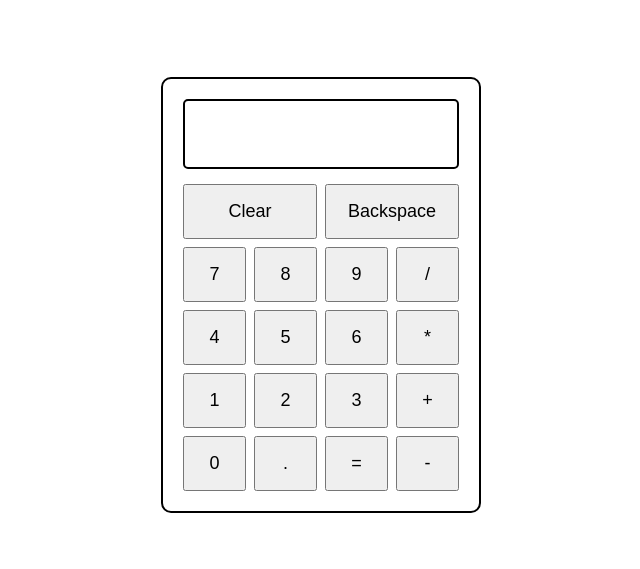
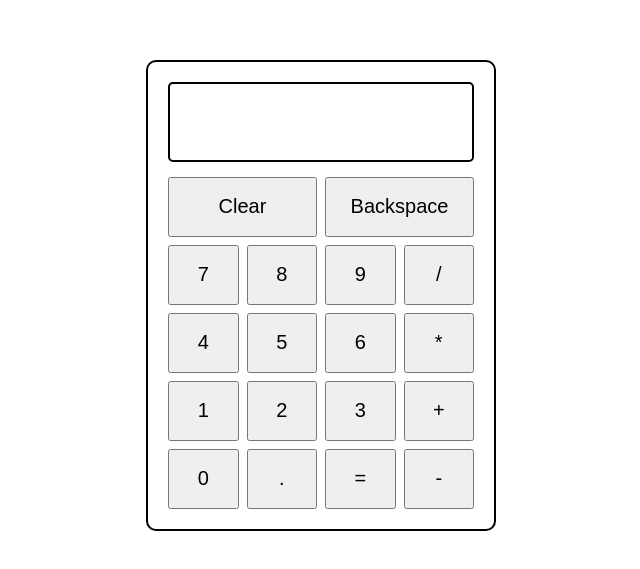
Before and after one commit to 0ishaansharma0/test, a plain HTML site: page projects/calc/index.html in a window 1280 px wide. Shown: the part 105-674 px from the top of the page, without its empty margins (319-959 px from the left). Drawn offline with Linux system fonts and the light colour scheme.

Commit message:
some styling

```diff
--- a/projects/calc/style.css
+++ b/projects/calc/style.css
@@ -14,7 +14,7 @@ body {
 }
 
 .calculator {
-    width: 320px;
+    width: 350px;
     padding: 20px;
 
     border: 2px solid black;
@@ -22,7 +22,9 @@ body {
 }
 
 .display {
-    min-height: 70px;
+    width: 100%;
+    height: 80px;
+
     margin-bottom: 15px;
     padding: 15px;
 
@@ -33,21 +35,24 @@ body {
     border: 2px solid black;
     border-radius: 5px;
 
-    font-size: 30px;
+    font-size: 32px;
 
     overflow: hidden;
 }
 
 .buttons {
     display: grid;
+
     grid-template-columns: repeat(4, 1fr);
+
     gap: 8px;
 }
 
 button {
-    min-height: 55px;
+    width: 100%;
+    height: 60px;
 
-    font-size: 18px;
+    font-size: 20px;
 
     cursor: pointer;
 }
```
